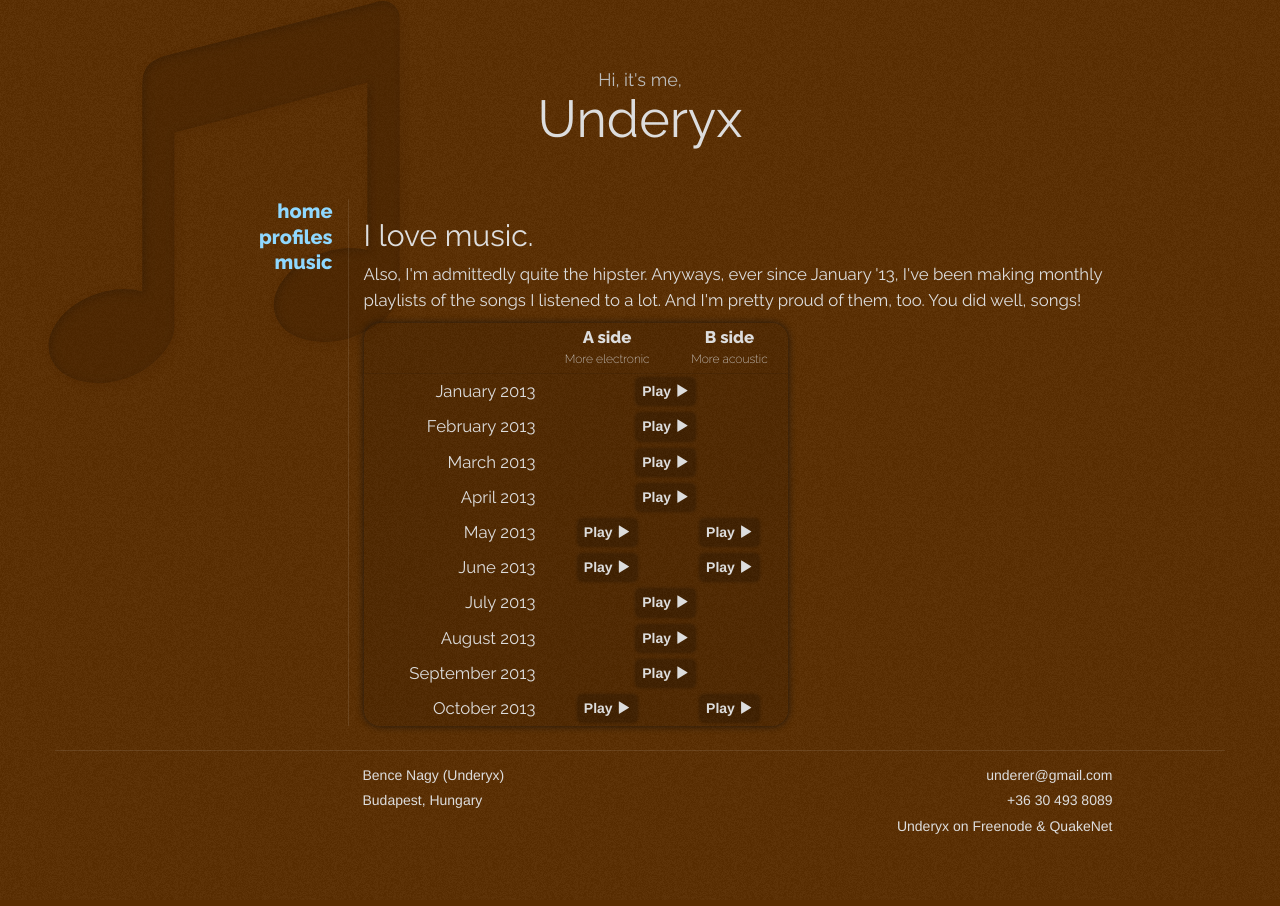
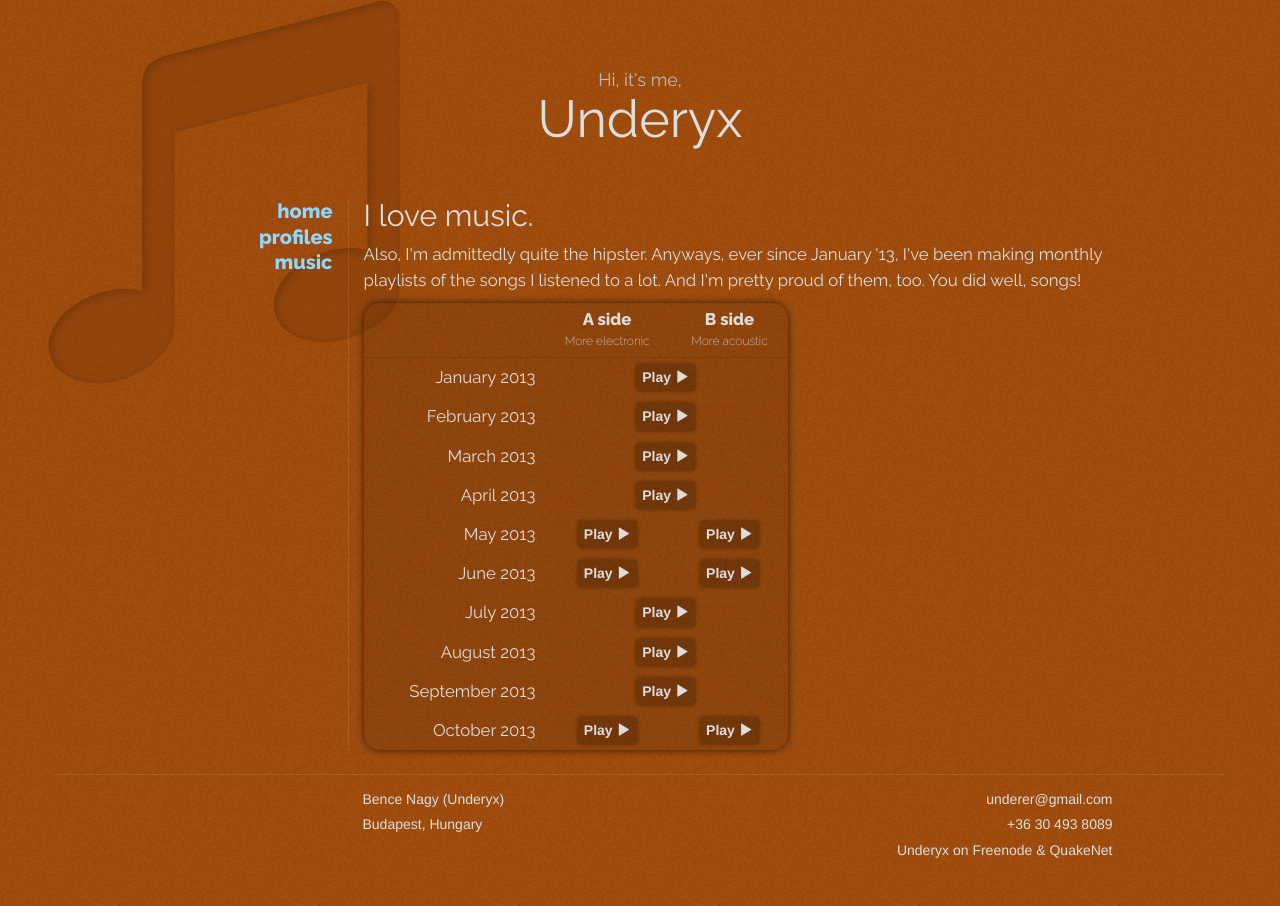
Before and after one commit to underyx/bence.dev, a Jekyll site: the page built from music/index.html, in a window 1280 px wide. Built offline with Jekyll 4.4.1, drawn with Linux system fonts in a browser that asks for light colours; nearby versions of some CDN libraries; Markdown is read by kramdown in place of the engine named in the settings.

Commit message:
Minor restyling

```diff
--- a/_layouts/default.html
+++ b/_layouts/default.html
@@ -18,16 +18,18 @@
     <script src="//ajax.googleapis.com/ajax/libs/jquery/2.0.3/jquery.min.js"></script>
 
     <link rel="stylesheet" href="//netdna.bootstrapcdn.com/bootstrap/3.0.0/css/bootstrap.min.css">
-    <link rel="stylesheet" href="/assets/css/main-b5a3cb.css">
+    <link rel="stylesheet" href="/assets/css/main.css">
 
-    <script>
-      (function(i,s,o,g,r,a,m){i['GoogleAnalyticsObject']=r;i[r]=i[r]||function(){
-      (i[r].q=i[r].q||[]).push(arguments)},i[r].l=1*new Date();a=s.createElement(o),
-      m=s.getElementsByTagName(o)[0];a.async=1;a.src=g;m.parentNode.insertBefore(a,m)
-      })(window,document,'script','//www.google-analytics.com/analytics.js','ga');
+    <script type="text/javascript">
+      var _gaq = _gaq || [];
+      _gaq.push(['_setAccount', 'UA-46190907-1']);
+      _gaq.push(['_trackPageview']);
 
-      ga('create', 'UA-46190907-1', 'underyx.me');
-      ga('send', 'pageview');
+      (function() {
+        var ga = document.createElement('script'); ga.type = 'text/javascript'; ga.async = true;
+        ga.src = ('https:' == document.location.protocol ? 'https://ssl' : 'http://www') + '.google-analytics.com/ga.js';
+        var s = document.getElementsByTagName('script')[0]; s.parentNode.insertBefore(ga, s);
+      })();
     </script>
   </head>
 
--- a/assets/css/main-b5a3cb.css
+++ b/assets/css/main.css
@@ -157,15 +157,19 @@ body.profiles {
 }
 
 body.music {
-  background-color: rgb(90, 45, 0);
+  background-color: rgb(160, 74, 10);
 }
 
 .music header .icon {
-  text-shadow: 2px 2px 8px rgba(75, 37, 0, 0.7), 0 0 0 rgba(0, 0, 0, 0.7);
+  text-shadow: 2px 2px 8px rgba(160, 74, 10, 0.7), 0 0 0 rgba(0, 0, 0, 0.7);
 }
 
 .music .content header {
   text-align: left;
+}
+
+.music .content header h2 {
+  margin-top: 0;
 }
 
 .music .content table {
@@ -190,7 +194,7 @@ body.music {
 
 .music .content table th,
 .music .content table td {
-  padding: 4px 8px;
+  padding: 6px 8px;
 }
 
 .music .content table tr td:first-child {
```
